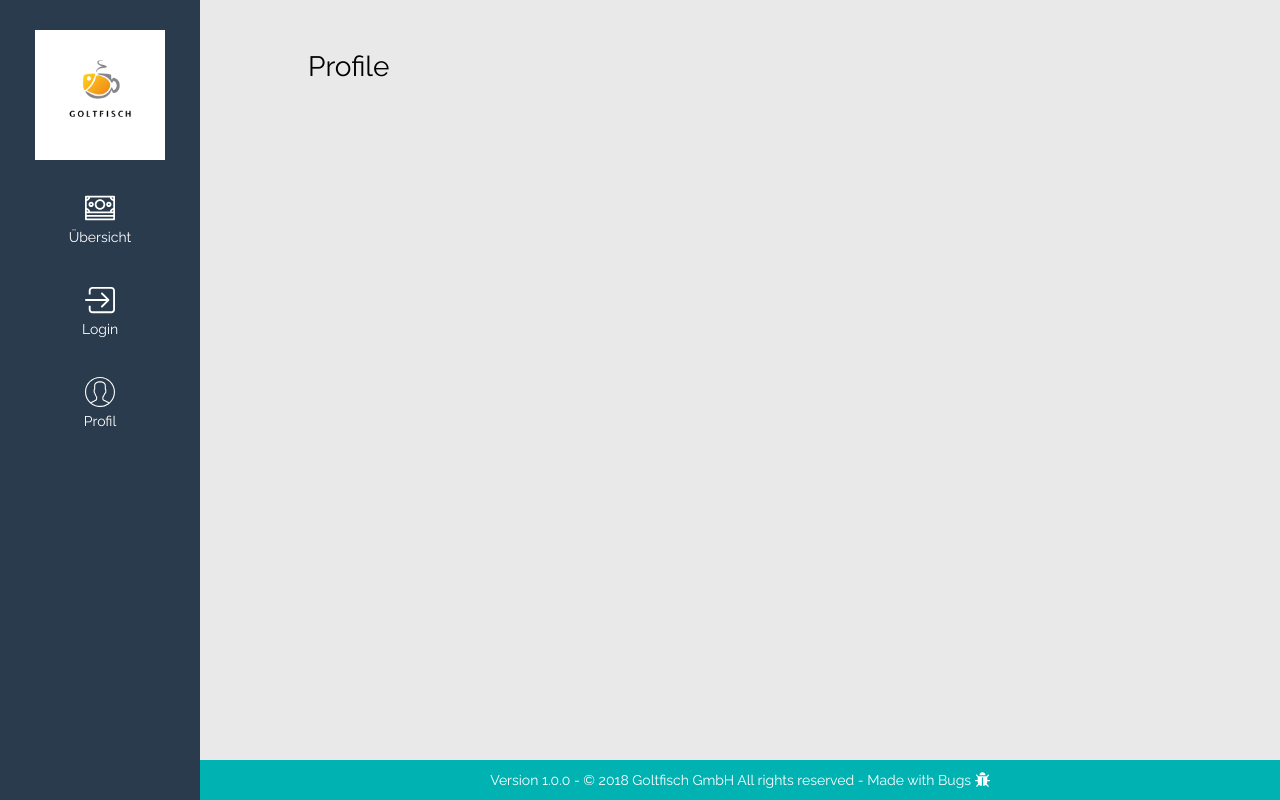
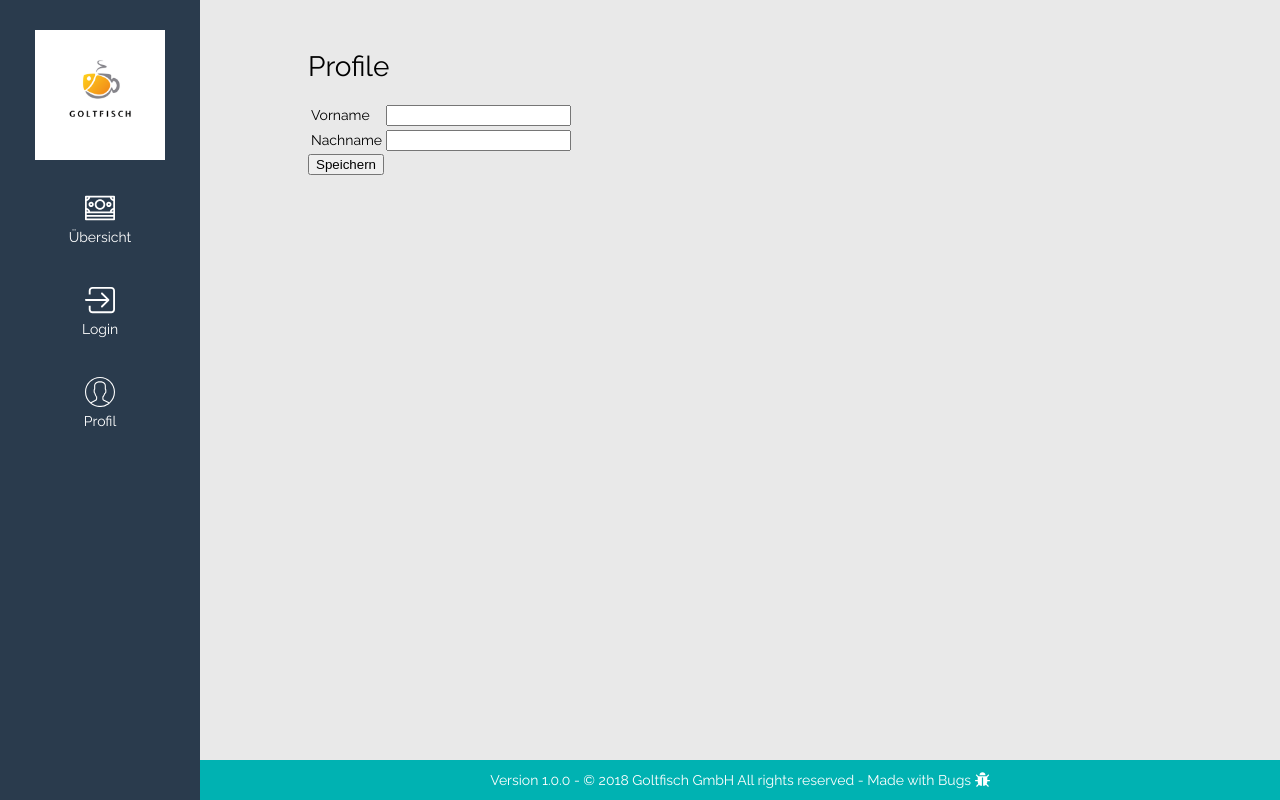
Before and after one commit to Goltfisch/keshbek-client, a Vue app: page /profile in a window 1280 px wide. Built offline with nearby package versions, Linux system fonts and the light colour scheme; what @websanova/vue-auth would draw is missing.

Commit message:
Add some demo-data to prifle-page.

```diff
--- a/src/pages/Profile.vue
+++ b/src/pages/Profile.vue
@@ -1,13 +1,42 @@
 <template>
     <div>
-        <h1 class="headline">Profile</h1>
+        <div>
+            <h1 class="headline">Profile</h1>
+        </div>
+        <component-form v-bind="{inputs, button, submitHandler}"></component-form>
     </div>
 </template>
 
 <script>
-    export default {
-        data() {
-            return {}
+import ComponentForm from './../components/Form.vue';
+
+export default {
+    data: () => ({
+        inputs: [
+            {
+                name: 'firstName',
+                label: 'Vorname',
+                type: 'text',
+                value: ''
+            },
+            {
+                name: 'secondName',
+                label: 'Nachname',
+                type: 'text',
+                value: ''
+            }
+        ],
+        button: {
+            text: 'Speichern'
         }
+    }),
+    methods: {
+        submitHandler: () => {
+            console.log('Profile-form was submitted!');
+        }
+    },
+    components: {
+        ComponentForm
     }
+}
 </script>
```
